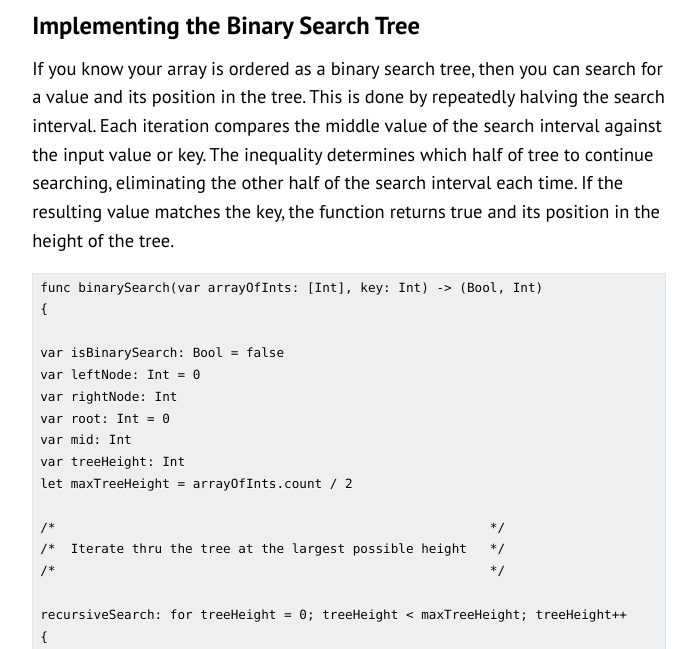
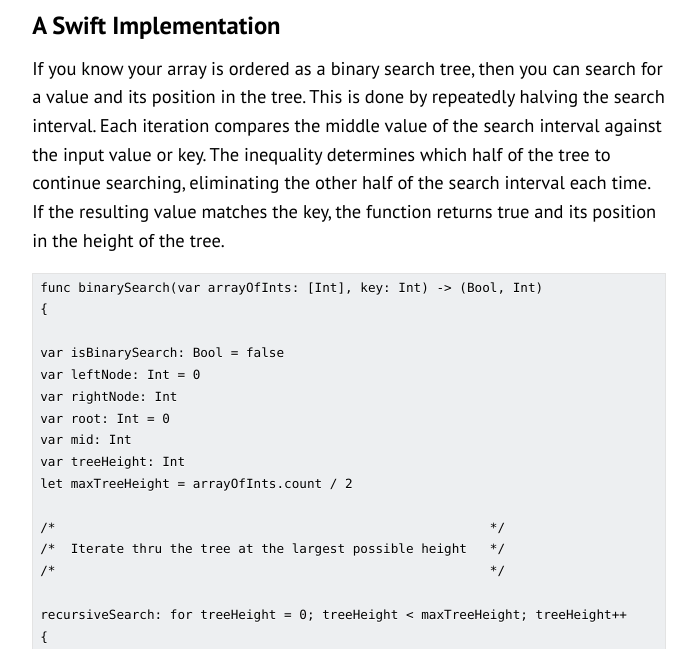
Before and after one commit to kristovatlas/kiaraRobles.github.io, a Jekyll site: the page built from _posts/2016-01-13-binarysearchtree.md, in a window 1280 px wide and 900 px high, scrolled down 1874 px, cut to the strip 251-900 px from the top of the window. Shown: the whole strip, without its empty margins (291-988 px from the left). Built offline with Jekyll 4.4.1, drawn with Linux system fonts in a browser that asks for light colours; Markdown is read by kramdown in place of the engine named in the settings; comment, search, counter and statistics services are not loaded; some of the changed text lies outside the part shown.

Commit message:
Update 2016-01-13-binarysearchtree.md

```diff
--- a/_posts/2016-01-13-binarysearchtree.md
+++ b/_posts/2016-01-13-binarysearchtree.md
@@ -34,9 +34,9 @@ Searching this kind of data structure becomes significantly faster than searchin
 
 ![](https://blog.penjee.com/wp-content/uploads/2015/11/binary-search-tree-sorted-array-animation.gif)
 
-#### Implementing the Binary Search Tree
+#### A Swift Implementation
 
-If you know your array is ordered as a binary search tree, then you can search for a value and its position in the tree. This is done by repeatedly halving the search interval. Each iteration compares the middle value of the search interval against the input value or key. The inequality determines which half of tree to continue searching, eliminating the other half of the search interval each time. If the resulting value matches the key, the function returns true and its position in the height of the tree.
+If you know your array is ordered as a binary search tree, then you can search for a value and its position in the tree. This is done by repeatedly halving the search interval. Each iteration compares the middle value of the search interval against the input value or key. The inequality determines which half of the tree to continue searching, eliminating the other half of the search interval each time. If the resulting value matches the key, the function returns true and its position in the height of the tree.
 
     func binarySearch(var arrayOfInts: [Int], key: Int) -> (Bool, Int)
     {
```
Also changed, not shown: other parts of _posts/2016-01-13-binarysearchtree.md (+1 -1 lines).
